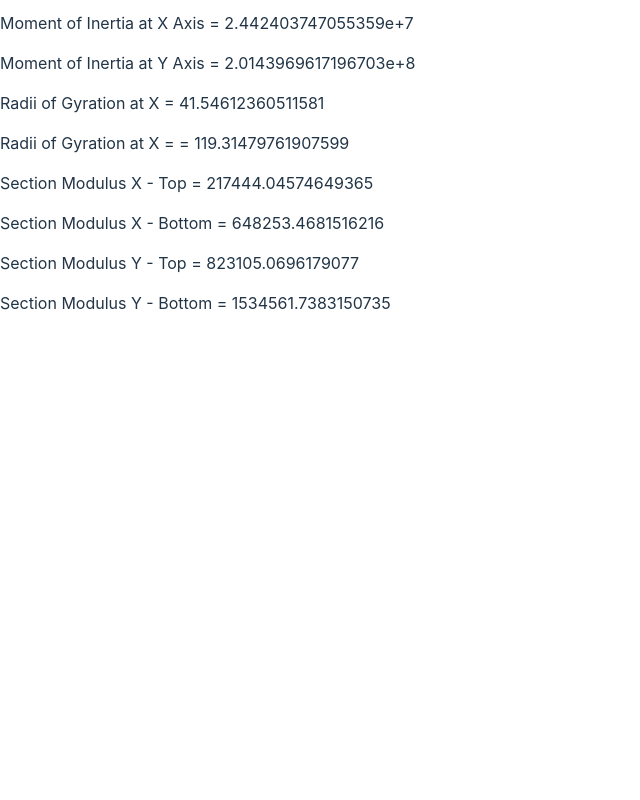
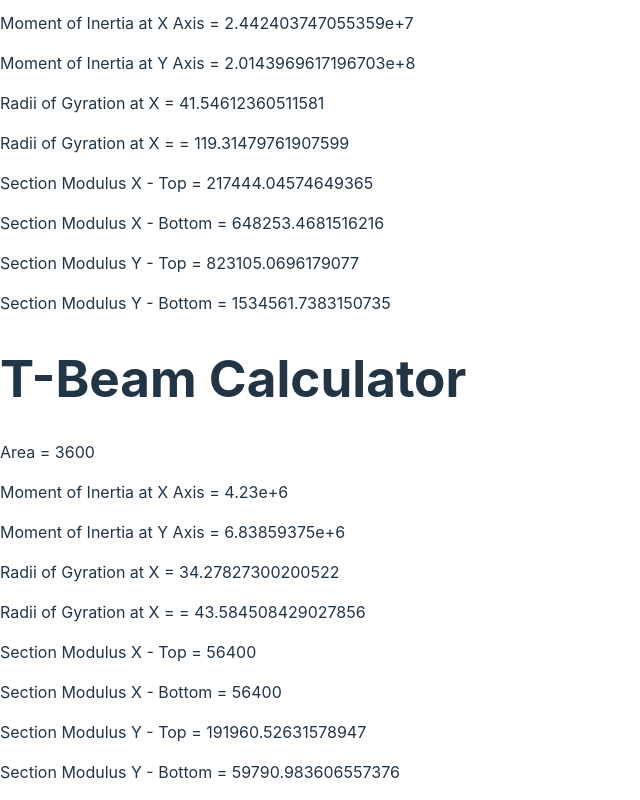
Before and after one commit to ozdilkazim/React-Structural-Engineering-Project, a React (Vite) app: page / in a window 1280 px wide. Shown: the part 2578-3378 px from the top of the page, without its empty margins (0-640 px from the left). Before the commit the page ends 2909 px from the top, so only its background shows below. Built offline with nearby package versions, Linux system fonts and the light colour scheme.

Commit message:
T beam added

```diff
--- a/src/App.jsx
+++ b/src/App.jsx
@@ -6,6 +6,7 @@ import CalcPipe from "./calculators/04_pipe";
 import CalcIBeam from "./calculators/05_ibeam";
 import CalcLBeam from "./calculators/06_lbeam";
 import CalcCBeam from "./calculators/07_cbeam";
+import CalcTBeam from "./calculators/08_tbeam";
 function App() {
 
   return (
@@ -34,6 +35,10 @@ function App() {
       <div className="card">
         <CalcLBeam  h0={376} tw0={25} wfb0={150} tfb0={38} />
       </div>
+      <h1>T-Beam Calculator</h1>
+      <div className="card">
+        <CalcTBeam  h0={150} tw0={10} wft0={150} tft0={15} />
+      </div>
     </>
   )
 }
--- /dev/null
+++ b/src/calculators/08_tbeam.jsx
@@ -0,0 +1,85 @@
+// import React, {useState, useEffect} from 'react';
+function CalcTBeam (props) {
+    let A1, A2, y1, y2, x1, x2, ym, xm, area, I1x, I1y, I2x, I2y, momentofInartiaX, momentofInartiaY, d1x, d1y, d2x, d2y, ix, iy, welxt, welyt, welxb, welyb;
+    let h = props.h0;
+    let tw = props.tw0;
+    let wft = props.wft0;
+    let tft = props.tft0;
+    let hw = h - tft;
+
+    // Lets calculate centroid of section
+
+    // Segment 1
+    A1 = wft * tft;
+    y1 = h - tft/2;
+    x1 = wft / 2;
+    I1x = tft * Math.pow(wft , 3) / 12
+    I1y = wft * Math.pow(tft , 3) / 12
+
+    // Segment 2
+    A2 = hw * tw;
+    y2 = hw / 2;
+    x2 = wft / 2;
+    I2x = hw * Math.pow(tw , 3) / 12
+    I2y = tw * Math.pow(hw , 3) / 12
+
+    // Area
+    area = A1 + A2;
+
+    // Centroid
+    ym = (A1 * y1 + A2 * y2) / (A1 + A2)
+    xm = (A1 * x1 + A2 * x2) / (A1 + A2)
+
+    // Distance to centroid
+
+    // S1
+    d1y = Math.abs((h - tft / 2) - ym);
+    d1x = Math.abs(wft / 2 - xm);
+    // S2
+    d2y = Math.abs((hw / 2) - ym);
+    d2x = Math.abs(wft / 2 - xm);
+
+    // Moment of Inertia
+    momentofInartiaY = I1y + I2y + A1 * Math.pow(d1y , 2) + A2 * Math.pow(d2y , 2);
+    momentofInartiaX = I1x + I2x + A1 * Math.pow(d1x , 2) + A2 * Math.pow(d2x , 2);
+    momentofInartiaY = momentofInartiaY.toExponential();
+    momentofInartiaX = momentofInartiaX.toExponential();
+
+    // Radii of gyration
+    ix = Math.sqrt(momentofInartiaX / area);
+    iy = Math.sqrt(momentofInartiaY / area);
+
+    // Section Modulus
+     // Bottom
+    welxb = momentofInartiaX / xm;
+    welyb = momentofInartiaY / ym;
+     // Top
+    welxt = momentofInartiaX / (wft- xm);
+    welyt = momentofInartiaY / (h - ym);
+
+    // Logs
+    // console.log("A1 = ", A1, "y1 = ", y1,"x1 = ", x1, "I1x= ", I1x, "I1y = ", I1y, "d1y = ", d1y, "d1x = ", d1x);
+    // console.log("A2 = ", A2, "y2 = ", y2,"x2 = ", x2, "I2x= ", I2x, "I2y = ", I2y, "d2y = ", d2y, "d2x = ", d2x);
+    // console.log("A3 = ", A3, "y3 = ", y3,"x3 = ", x3, "I3x= ", I3x, "I3y = ", I3y, "d3y = ", d3y, "d3x = ", d3x);
+    // console.log("Area = ", area, "ym = ", ym,"xm = ", xm);
+    // console.log("Iyy = ", momentofInartiaY, "Ixx = ", momentofInartiaX);
+    // console.log("ix = ", ix, "iyy =", iy);
+    // console.log("Wel,xb = ", welxb, "Wel,yb =", welyb);
+    // console.log("Wel,xt = ", welxt, "Wel,yt =", welyt);
+
+    return (
+        <>
+        <p>Area = {area}</p>
+        <p>Moment of Inertia at X Axis = {momentofInartiaX}</p>
+        <p>Moment of Inertia at Y Axis = {momentofInartiaY}</p>
+        <p>Radii of Gyration at X = {ix}</p>
+        <p>Radii of Gyration at X = = {iy}</p>
+        <p>Section Modulus X - Top = {welxt}</p>
+        <p>Section Modulus X - Bottom = {welxb}</p>
+        <p>Section Modulus Y - Top = {welyt}</p>
+        <p>Section Modulus Y - Bottom = {welyb}</p>
+        </>
+    )
+}
+
+export default CalcTBeam;
```
